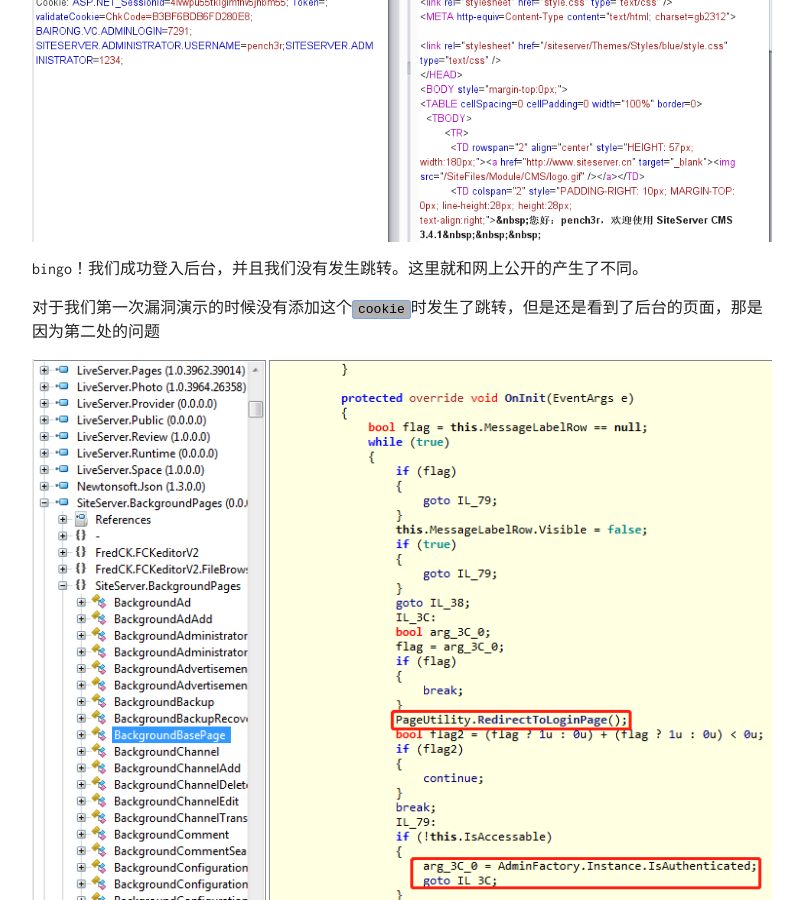
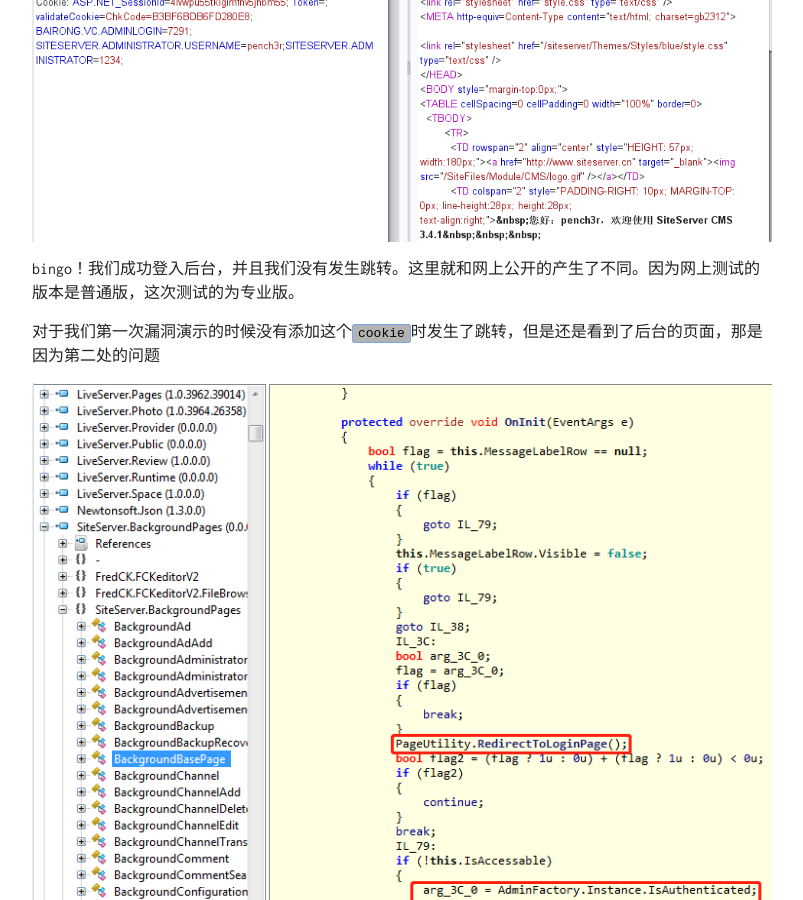
Before and after one commit to pench3r/OldBlog, a Jekyll site: the page built from _posts/2018-05-10-siteservercms-IRO.md, in a window 1280 px wide and 900 px high, scrolled down 7447 px. Shown: the whole window, without its empty margins (238-1041 px from the left). Built offline with Jekyll 4.4.1, drawn with Linux system fonts in a browser that asks for light colours; comment, search, counter and statistics services are not loaded; some of the changed text lies outside the part shown.

Commit message:
Update 2018-05-10-siteservercms-IRO.md

```diff
--- a/_posts/2018-05-10-siteservercms-IRO.md
+++ b/_posts/2018-05-10-siteservercms-IRO.md
@@ -5,7 +5,7 @@ title: "siteserver cms cookie 欺骗漏洞分析"
 
 #### 0x00 前言 ####
 
-- CMS版本:3.4.1  IIS/7.5
+- CMS版本:3.4.1 专业版  IIS/7.5
 - 反编译的.dll的工具为：ILSpy
 
 起因：由于合作方的一个站点被黑，经过一系列的响应工作后，检测发现到该cms的漏洞，所以打算分析分析该CMS的漏洞成因是什么。
@@ -90,7 +90,7 @@ siteserver cms以.net开发，使用的部署方式也是基于预编译的情
 
 ![web]({{ '/images/201805/siteserver_iro_2_8.png' | prepend: site.baseurl }})
 
-bingo！我们成功登入后台，并且我们没有发生跳转。这里就和网上公开的产生了不同。
+bingo！我们成功登入后台，并且我们没有发生跳转。这里就和网上公开的产生了不同。因为网上测试的版本是普通版，这次测试的为专业版。
 
 对于我们第一次漏洞演示的时候没有添加这个`cookie`时发生了跳转，但是还是看到了后台的页面，那是因为第二处的问题
 
```
